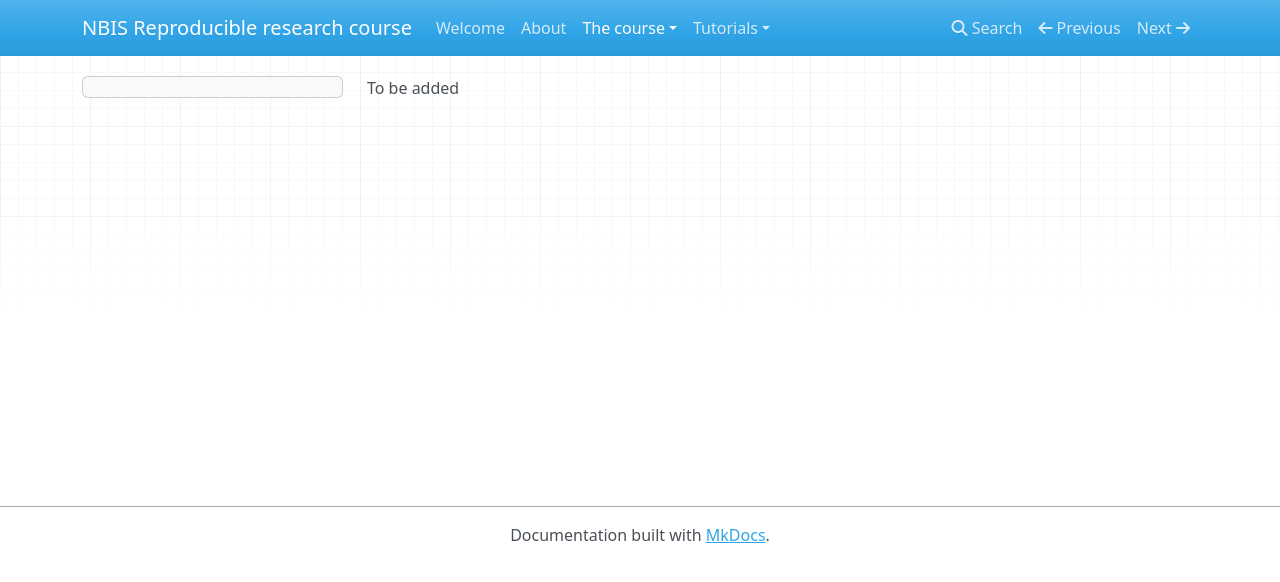
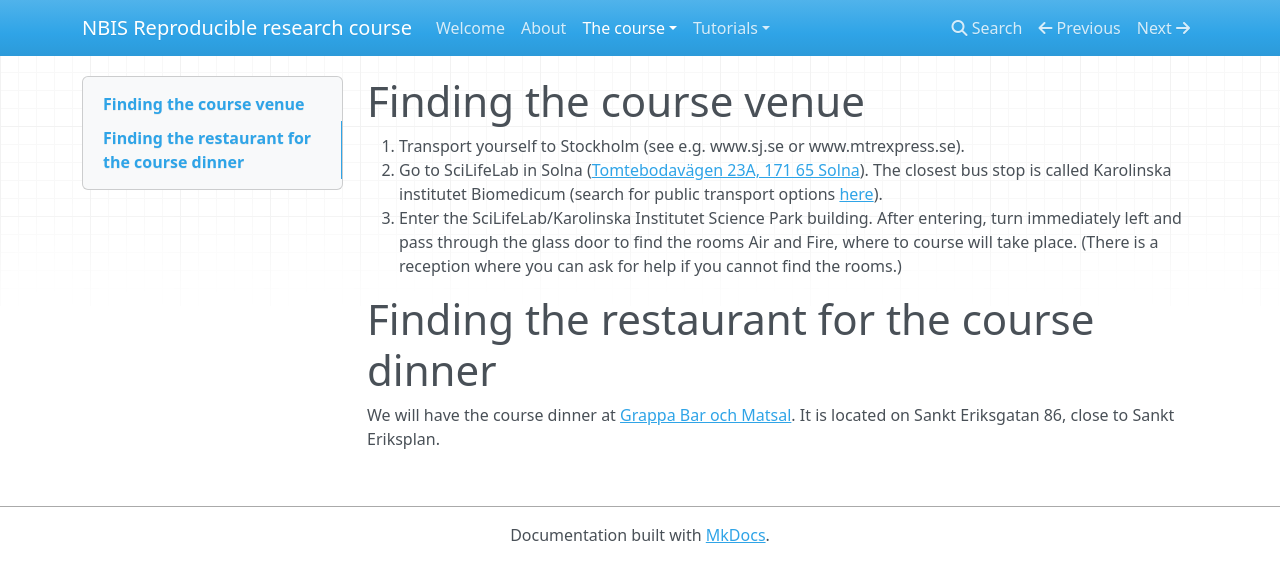
Before and after one commit to NBISweden/workshop-reproducible-research, an MkDocs documentation site: the page built from docs/travel.md, in a window 1280 px wide. Shown: the top 582 px of the page. Built offline with MkDocs 1.6.1, drawn with Linux system fonts in a browser that asks for light colours; nearby versions of some CDN libraries; old or Windows-style settings are respelled for this version of MkDocs.

Commit message:
add travel info

```diff
--- a/docs/travel.md
+++ b/docs/travel.md
@@ -1 +1,8 @@
-To be added
+# Finding the course venue
+
+1. Transport yourself to Stockholm (see e.g. www.sj.se or www.mtrexpress.se).
+2. Go to SciLifeLab in Solna ([Tomtebodavägen 23A, 171 65 Solna](https://goo.gl/maps/NsTFHxfAYcr)). The closest bus stop is called Karolinska institutet Biomedicum (search for public transport options [here](https://sl.se/en/)).
+3. Enter the SciLifeLab/Karolinska Institutet Science Park building. After entering, turn immediately left and pass through the glass door to find the rooms Air and Fire, where to course will take place. (There is a reception where you can ask for help if you cannot find the rooms.)
+
+# Finding the restaurant for the course dinner
+We will have the course dinner at [Grappa Bar och Matsal](http://www.grappabar.nu/kontakt.aspx). It is located on Sankt Eriksgatan 86, close to Sankt Eriksplan.
```
